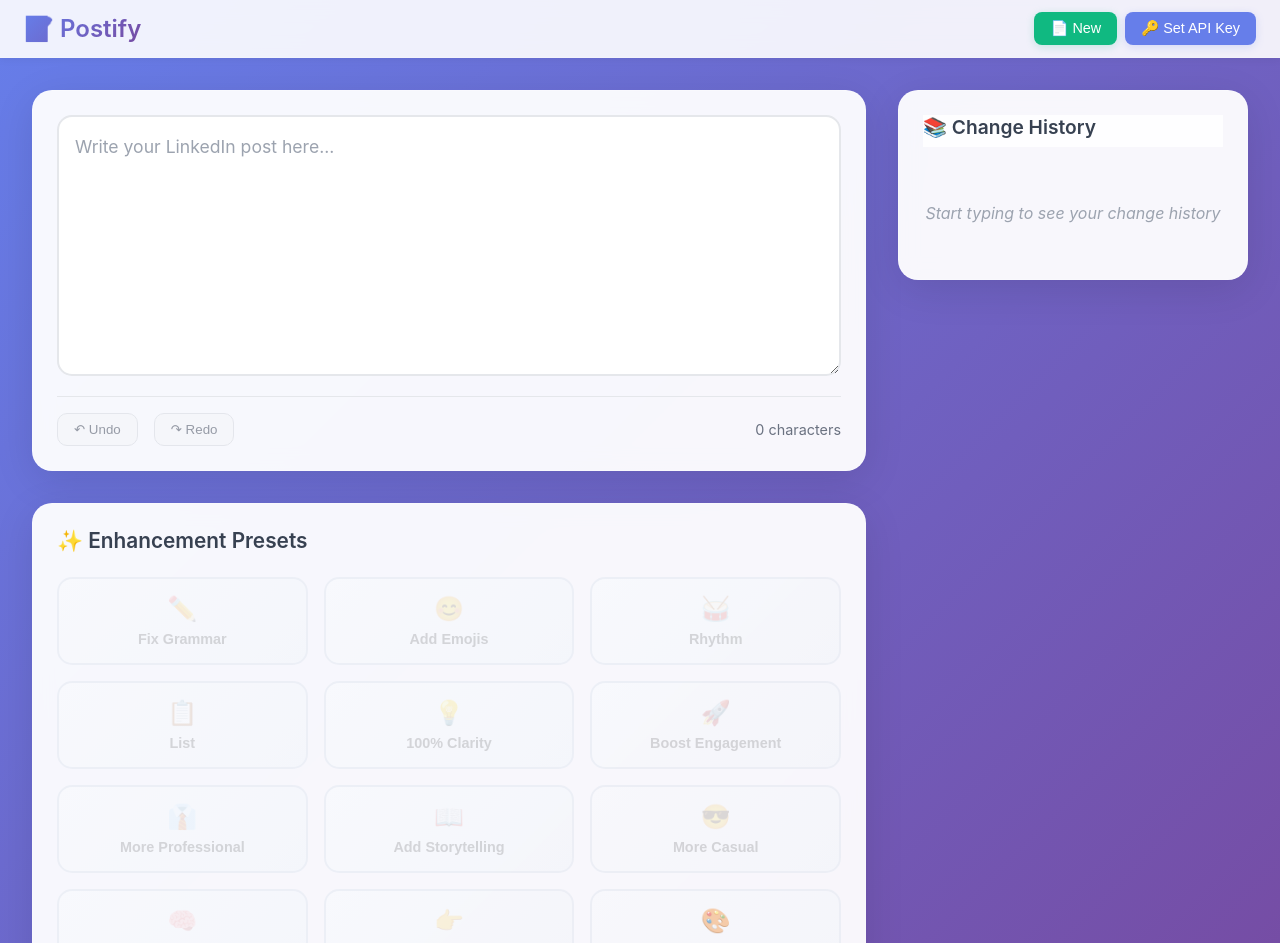
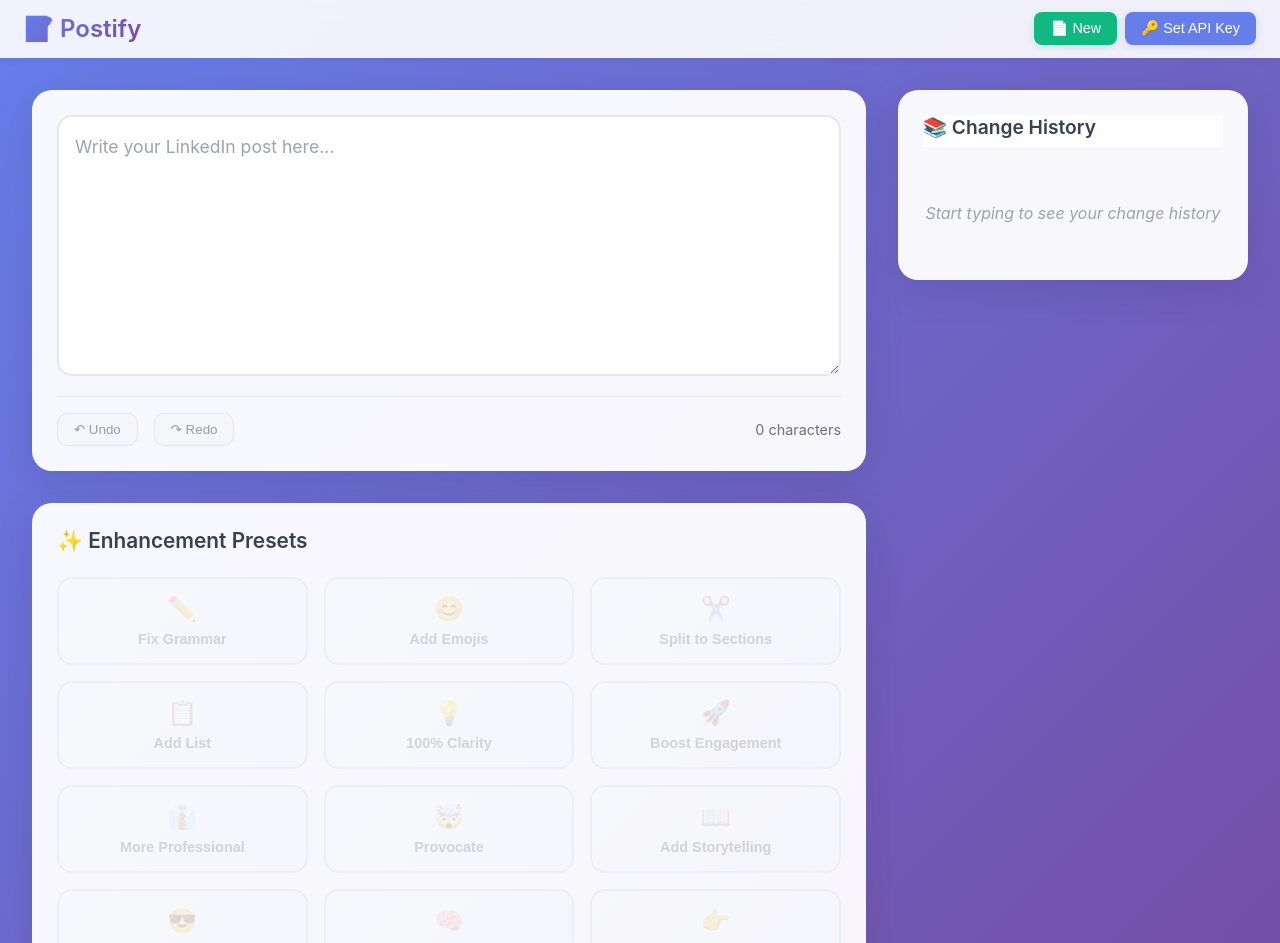
Before and after one commit to Luftare/postify, a React (Vite) app: page / in a window 1280 px wide. Shown: the top 943 px of the page. Built offline with nearby package versions, Linux system fonts and the light colour scheme.

Commit message:
add a preset

```diff
--- a/src/App.jsx
+++ b/src/App.jsx
@@ -88,14 +88,14 @@ const PRESETS = [
   },
   {
     id: "rhythm",
-    name: "Rhythm",
-    icon: "🥁",
+    name: "Split to Sections",
+    icon: "✂️",
     prompt:
       "Add rhythm to the text by splitting it into short sections separated by empty lines.",
   },
   {
     id: "list",
-    name: "List",
+    name: "Add List",
     icon: "📋",
     prompt: "Create structure with one or more lists.",
   },
@@ -119,6 +119,13 @@ const PRESETS = [
     icon: "👔",
     prompt:
       "Rewrite to sound more professional and polished while keeping it authentic and relatable.",
+  },
+  {
+    id: "professional",
+    name: "Provocate",
+    icon: "🤯",
+    prompt:
+      "Subtly provocate readers to engage by writing falsy or bold statement that people have opinion about.",
   },
   {
     id: "storytelling",
```
